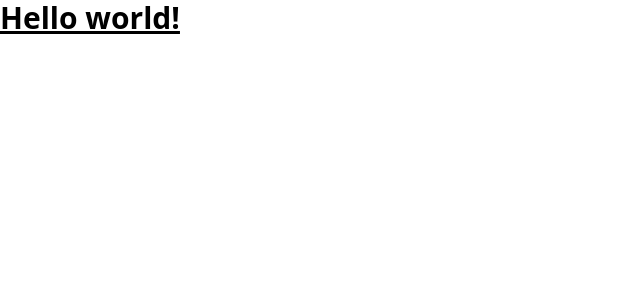
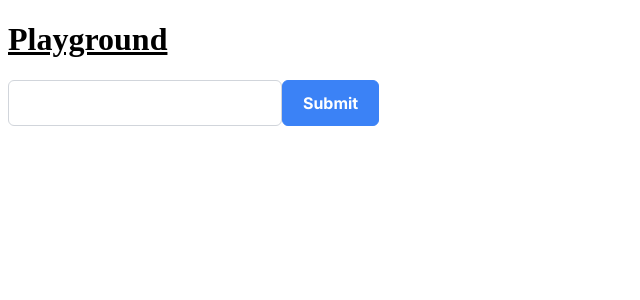
Before and after one commit to 5elfle5/e-commerce, a React (Vite) app: page / in a window 1280 px wide. Shown: the top 300 px of the page, without its empty margins (0-640 px from the left). Built offline with nearby package versions, Linux system fonts and the light colour scheme.

Commit message:
prime react

```diff
--- a/src/App.tsx
+++ b/src/App.tsx
@@ -1,12 +1,20 @@
+import { type ChangeEvent, type FC, useState } from 'react';
+import { InputText } from 'primereact/inputtext';
+import { Button } from 'primereact/button';
 
-function App() {
+export const App: FC = () => {
+  const [value, setValue] = useState('');
   return (
-    <>
-      <h1 className="text-3xl font-bold underline">
-        Hello world!
-      </h1>
-    </>
-  )
-}
-
-export default App
+    <main>
+      <h1 className="underline">Playground</h1>
+      <InputText
+        value={value}
+        onChange={(e: ChangeEvent<HTMLInputElement>) =>
+          setValue(e.target.value)
+        }
+      />
+      <Button label="Submit" />
+      <p>{value}</p>
+    </main>
+  );
+};
--- a/src/index.css
+++ b/src/index.css
@@ -1 +1,7 @@
-@import "tailwindcss";
+@tailwind base;
+@tailwind components;
+@tailwind utilities;
+
+@import "primereact/resources/themes/lara-light-blue/theme.css";
+@import "primereact/resources/primereact.min.css";
+@import "primeicons/primeicons.css";
--- /dev/null
+++ b/tailwind.config.js
@@ -0,0 +1,13 @@
+/** @type {import('tailwindcss').Config} */
+module.exports = {
+  content: [
+    "./index.html",
+    "./src/**/*.{js,ts,jsx,tsx}",
+    // Important for PrimeReact
+    "./node_modules/primereact/**/*.{js,ts,jsx,tsx}"
+  ],
+  theme: {
+    extend: {},
+  },
+  plugins: [],
+};
```
Also changed, not shown: src/main.tsx (+3 -6 lines).
